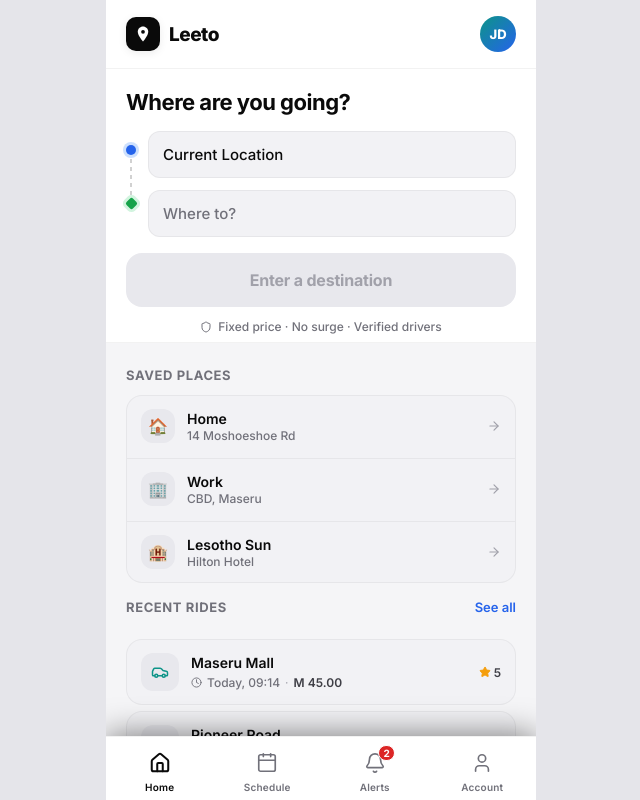
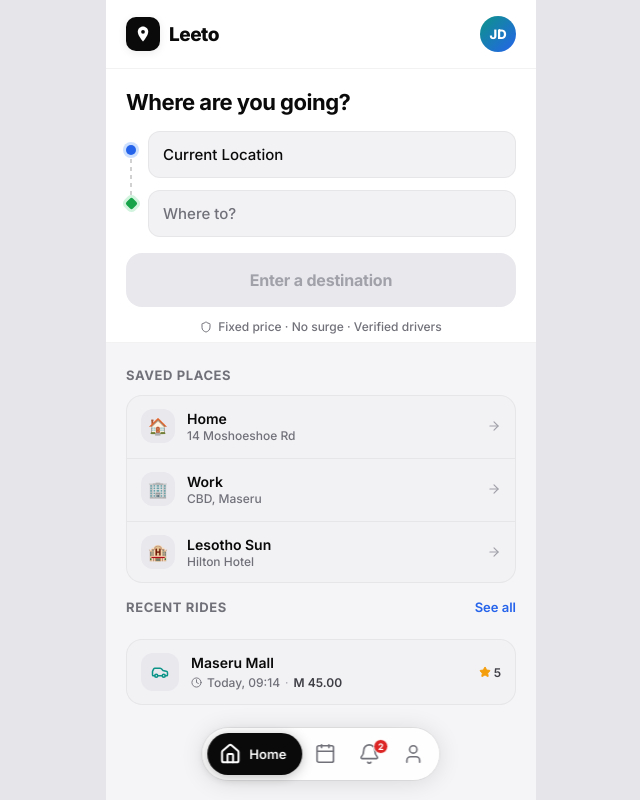
Before and after one commit to 21-Wills/LesothoUber_UserApp, a React (Vite) app: page / in a window 1280 px wide. Shown: the whole page, without its empty margins (319-959 px from the left). Built offline with nearby package versions, Linux system fonts and the light colour scheme.

Commit message:
Tab structure change

```diff
--- a/src/App.css
+++ b/src/App.css
@@ -1007,81 +1007,101 @@
 /* =====================
    BOTTOM NAV
    ===================== */
-:root { --nav-height: 64px; }
-
-.bottom-nav {
+:root { --nav-height: 80px; }
+
+/* ── Floating pill nav ── */
+.floating-nav {
   position: absolute;
-  bottom: 0;
-  left: 0;
-  right: 0;
-  height: calc(var(--nav-height) + var(--safe-bottom));
-  background: var(--surface-1);
-  border-top: 1px solid var(--border-subtle);
-  display: flex;
-  align-items: flex-start;
-  padding-top: 8px;
-  padding-bottom: var(--safe-bottom);
+  bottom: calc(20px + var(--safe-bottom));
+  left: 50%;
+  transform: translateX(-50%);
   z-index: 50;
-  box-shadow: 0 -1px 32px rgba(0,0,0,0.5);
-}
-
-.bottom-nav__tab {
-  flex: 1;
-  display: flex;
-  flex-direction: column;
-  align-items: center;
-  gap: 4px;
-  padding: 4px 0;
+  pointer-events: none;
+}
+
+.floating-nav__track {
+  display: flex;
+  align-items: center;
+  gap: 2px;
+  background: rgba(255, 255, 255, 0.85);
+  backdrop-filter: blur(20px);
+  -webkit-backdrop-filter: blur(20px);
+  border-radius: var(--r-full);
+  padding: 5px;
+  box-shadow: 0 2px 24px rgba(0, 0, 0, 0.12), 0 0 0 1px rgba(0, 0, 0, 0.06);
+  pointer-events: auto;
+}
+
+.floating-nav__tab {
+  display: flex;
+  align-items: center;
+  gap: 0;
+  padding: 10px;
   background: none;
   border: none;
-  transition: opacity 0.15s;
-}
-
-.bottom-nav__tab:active { opacity: 0.6; }
-
-.bottom-nav__icon-wrap {
+  border-radius: var(--r-full);
+  color: var(--text-3);
+  cursor: pointer;
+  transition: all 0.35s var(--ease-out);
+  white-space: nowrap;
+  overflow: hidden;
+  max-width: 42px;
+}
+
+.floating-nav__tab--active {
+  max-width: 160px;
+  gap: 8px;
+  padding: 10px 16px 10px 12px;
+  background: var(--text-1);
+  color: var(--accent-text);
+  box-shadow: 0 2px 12px rgba(0, 0, 0, 0.25);
+}
+
+.floating-nav__tab:active {
+  transform: scale(0.94);
+}
+
+.floating-nav__icon-wrap {
   position: relative;
-  width: 28px;
-  height: 28px;
-  display: flex;
-  align-items: center;
-  justify-content: center;
-  color: var(--text-3);
-  transition: color 0.2s;
-}
-
-.bottom-nav__tab--active .bottom-nav__icon-wrap {
-  color: var(--text-1);
-}
-
-.bottom-nav__badge {
+  width: 22px;
+  height: 22px;
+  display: flex;
+  align-items: center;
+  justify-content: center;
+  flex-shrink: 0;
+}
+
+.floating-nav__badge {
   position: absolute;
   top: -4px;
-  right: -6px;
-  min-width: 16px;
-  height: 16px;
+  right: -8px;
+  min-width: 15px;
+  height: 15px;
   background: var(--red);
   color: white;
-  font-size: 10px;
+  font-size: 9px;
   font-weight: 700;
   border-radius: var(--r-full);
   display: flex;
   align-items: center;
   justify-content: center;
   padding: 0 4px;
-  border: 1.5px solid var(--surface-1);
-}
-
-.bottom-nav__label {
-  font-size: 10px;
-  font-weight: 600;
-  color: var(--text-3);
-  letter-spacing: 0.2px;
-  transition: color 0.2s;
-}
-
-.bottom-nav__tab--active .bottom-nav__label {
-  color: var(--text-1);
+  border: 1.5px solid white;
+}
+
+.floating-nav__label {
+  font-size: 13px;
+  font-weight: 600;
+  letter-spacing: 0.1px;
+  opacity: 0;
+  transform: translateX(-6px);
+  transition: all 0.35s var(--ease-out);
+  pointer-events: none;
+}
+
+.floating-nav__tab--active .floating-nav__label {
+  opacity: 1;
+  transform: translateX(0);
 }
 
 /* =====================
@@ -1090,7 +1110,7 @@
 .tab-screen {
   position: absolute;
   inset: 0;
-  bottom: calc(var(--nav-height) + var(--safe-bottom));
+  bottom: calc(var(--nav-height) + var(--safe-bottom) + 12px);
   overflow-y: auto;
   -webkit-overflow-scrolling: touch;
   overscroll-behavior: contain;
--- a/src/components/BottomNav.jsx
+++ b/src/components/BottomNav.jsx
@@ -8,22 +8,27 @@
 ]
 
 const BottomNav = ({ active, onChange, notifCount = 2 }) => (
-  <nav className="bottom-nav">
-    {TABS.map(({ id, label, Icon }) => (
+  <nav className="floating-nav">
+    <div className="floating-nav__track">
+      {TABS.map(({ id, label, Icon }) => {
+        const isActive = active === id
+        return (
           <button
             key={id}
-        className={`bottom-nav__tab ${active === id ? 'bottom-nav__tab--active' : ''}`}
+            className={`floating-nav__tab ${isActive ? 'floating-nav__tab--active' : ''}`}
             onClick={() => onChange(id)}
           >
-        <div className="bottom-nav__icon-wrap">
-          <Icon size={22} strokeWidth={active === id ? 2.2 : 1.8} />
+            <div className="floating-nav__icon-wrap">
+              <Icon size={22} strokeWidth={isActive ? 2.2 : 1.8} />
               {id === 'notifications' && notifCount > 0 && (
-            <span className="bottom-nav__badge">{notifCount}</span>
+                <span className="floating-nav__badge">{notifCount}</span>
               )}
             </div>
-        <span className="bottom-nav__label">{label}</span>
+            <span className="floating-nav__label">{label}</span>
           </button>
-    ))}
+        )
+      })}
+    </div>
   </nav>
 )
 
```
Lines whose indentation alone changed are shown as unchanged.
